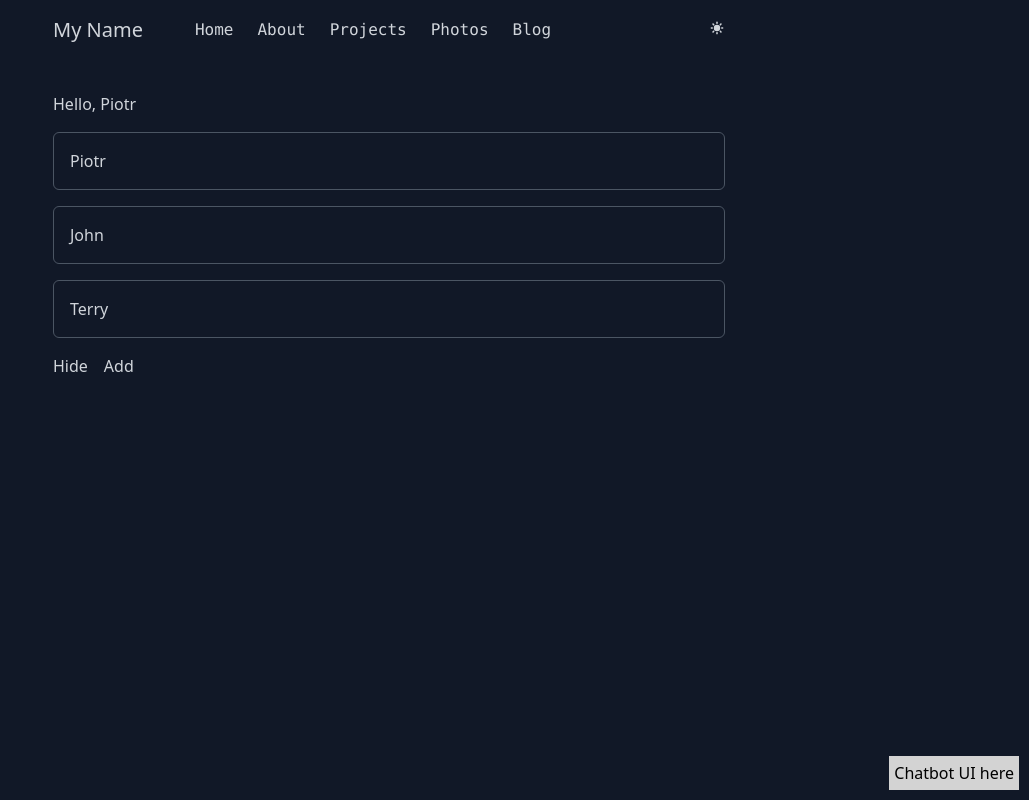
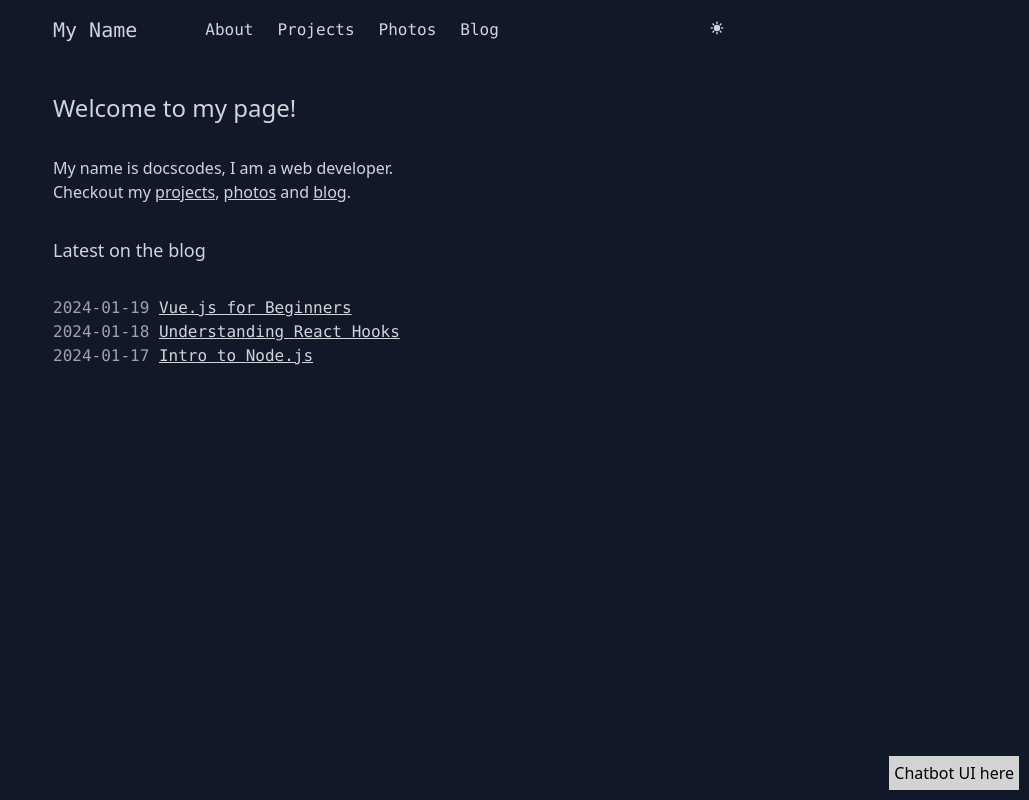
Before and after one commit to docscodes/next-blog, a Next.js app: page / in a window 1280 px wide. Shown: the whole page, without its empty margins (251-1280 px from the left). Built offline with nearby package versions, Linux system fonts and the light colour scheme; no server answers.

Commit message:
update home page

```diff
--- a/app/about/projects/components/project-list.js
+++ b/app/about/projects/components/project-list.js
@@ -1,7 +1,8 @@
 import Card from "@/components/card";
 
 export default async function ProjectList() {
-  const response = await fetch("http://localhost:8000/repos");
+  //const response = await fetch("http://localhost:8000/repos");
+  const response = await fetch(`${process.env.REPOS}`);
   const repos = await response.json();
 
   //throw new Error('oops')
@@ -12,7 +13,7 @@ export default async function ProjectList() {
         <li key={repo.id} className="mb-4">
           <Card className="font-mono h-full">
             <div className="flex justify-between items-center mb-4">
-              <div className="font-semibold">{repo.title}</div>
+              <div className="font-semibold">{repo.name}</div>
               <div>🌟{repo.stargazers_count}</div>
             </div>
 
--- a/app/page.js
+++ b/app/page.js
@@ -1,36 +1,39 @@
-"use client";
+import H1 from "@/components/h1";
+import { getPosts } from "@/lib/posts";
+import Link from "next/link";
 
-import Card from "@/components/card";
-import { useState } from "react";
-
-export default function Home({ searchParams }) {
-  const [isVisible, setIsVisible] = useState(true);
-  const [names, setNames] = useState(["Piotr", "John", "Terry"]);
-  const name = "Piotr";
-
-  const handleClick = () => {
-    setIsVisible(!isVisible);
-  };
-
-  const handleAdd = () => {
-    setNames([...names, "New element!"]);
-  };
-
-  const cards = isVisible && names.map((name, index) => <Card key={index}>{name}</Card>);
-
-  console.log(searchParams);
-  if (searchParams.error) throw new Error("Hello!");
+export default async function Home() {
+  const { posts } = await getPosts({
+    newest: true,
+    limit: 3,
+  });
 
   return (
     <>
-      <div className="space-y-4">
-        <div>Hello, {name}</div>
-        {cards}
-        <div className="flex space-x-4">
-          <button onClick={handleClick}>{isVisible ? "Hide" : "Show"}</button>
-          <button onClick={handleAdd}>Add</button>
-        </div>
-      </div>
+      <section className="mb-8">
+        <H1>Welcome to my page!</H1>
+        <p>My name is docscodes, I am a web developer.</p>
+        <p>
+          Checkout my{" "}
+          <Link href="/about/projects" className="underline">projects</Link>,{" "}
+          <Link href="/photos" className="underline">photos</Link>{" "}and{" "}
+          <Link href="/blog" className="underline">blog</Link>.
+        </p>
+      </section>
+
+      <section>
+        <h2 className="text-lg mb-8">Latest on the blog</h2>
+        <ul className="font-mono">
+          {posts.map((post) => (
+            <li key={post.slug}>
+              <span className="text-gray-400">{post.frontmatter.date}&nbsp;</span>
+              <Link href={`/blog/${post.slug}`} className="underline">
+                {post.frontmatter.title}
+              </Link>
+            </li>
+          ))}
+        </ul>
+      </section>
     </>
   );
 }
--- /dev/null
+++ b/app/test/page.js
@@ -0,0 +1,36 @@
+"use client";
+
+import Card from "@/components/card";
+import { useState } from "react";
+
+export default function Home({ searchParams }) {
+  const [isVisible, setIsVisible] = useState(true);
+  const [names, setNames] = useState(["Piotr", "John", "Terry"]);
+  const name = "Alice";
+
+  const handleClick = () => {
+    setIsVisible(!isVisible);
+  };
+
+  const handleAdd = () => {
+    setNames([...names, "New element!"]);
+  };
+
+  const cards = isVisible && names.map((name, index) => <Card key={index}>{name}</Card>);
+
+  console.log(searchParams);
+  if (searchParams.error) throw new Error("Hello!");
+
+  return (
+    <>
+      <div className="space-y-4">
+        <div>Hello, {name}</div>
+        {cards}
+        <div className="flex space-x-4">
+          <button onClick={handleClick}>{isVisible ? "Hide" : "Show"}</button>
+          <button onClick={handleAdd}>Add</button>
+        </div>
+      </div>
+    </>
+  );
+}
--- a/components/header.js
+++ b/components/header.js
@@ -11,7 +11,7 @@ export default function Header() {
     <header className="flex justify-between md:items-center mt-4">
       <div className="flex items-center md:space-x-12">
         <div className="hidden md:block">
-          <Link href="/" className="text-xl">My Name</Link>
+          <Link href="/" className="text-xl font-mono">My Name</Link>
         </div>
         <Navigation />
       </div>
--- a/components/navigation.js
+++ b/components/navigation.js
@@ -5,7 +5,7 @@ export default function Navigation() {
   return (
     <nav className="font-mono">
       <ul className="flex md:space-x-4 flex-col md:flex-row">
-        <li><Link href="/" className={styles.link}>Home</Link></li>
+        <li><Link href="/" className={`${styles.link} inline md:hidden`}>Home</Link></li>
         <li><Link href="/about" className={styles.link}>About</Link></li>
         <li><Link href="/about/projects" className={styles.link}>Projects</Link></li>
         <li><Link href="/photos" className={styles.link}>Photos</Link></li>
--- a/db.json
+++ b/db.json
@@ -2,31 +2,31 @@
   "repos": [
     {
       "id": 1,
-      "title": "json-server",
+      "name": "json-server",
       "description": "The project",
       "stargazers_count": 250
     },
     {
       "id": 2,
-      "title": "vue-interactive-dashboard",
+      "name": "vue-interactive-dashboard",
       "description": "A Vue.js project for creating dynamic and interactive dashboards with real-time data visualization.",
       "stargazers_count": 15
     },
     {
       "id": 3,
-      "title": "nuxt-ecommerce-platform",
+      "name": "nuxt-ecommerce-platform",
       "description": "A Nuxt.js based e-commerce platform with server-side rendering for improved SEO and performance.",
       "stargazers_count": 22
     },
     {
       "id": 4,
-      "title": "typescript-express-api",
+      "name": "typescript-express-api",
       "description": "A robust backend API built with TypeScript and Express, featuring RESTful architecture and JWT authentication.",
       "stargazers_count": 34
     },
     {
       "id": 5,
-      "title": "elastic-blog-search",
+      "name": "elastic-blog-search",
       "description": "A search engine for blog posts, implemented using ElasticSearch to provide fast and accurate search results.",
       "stargazers_count": 18
     }
```
Also changed, not shown: 1 other file (tests, documents, lock files or other folders).
